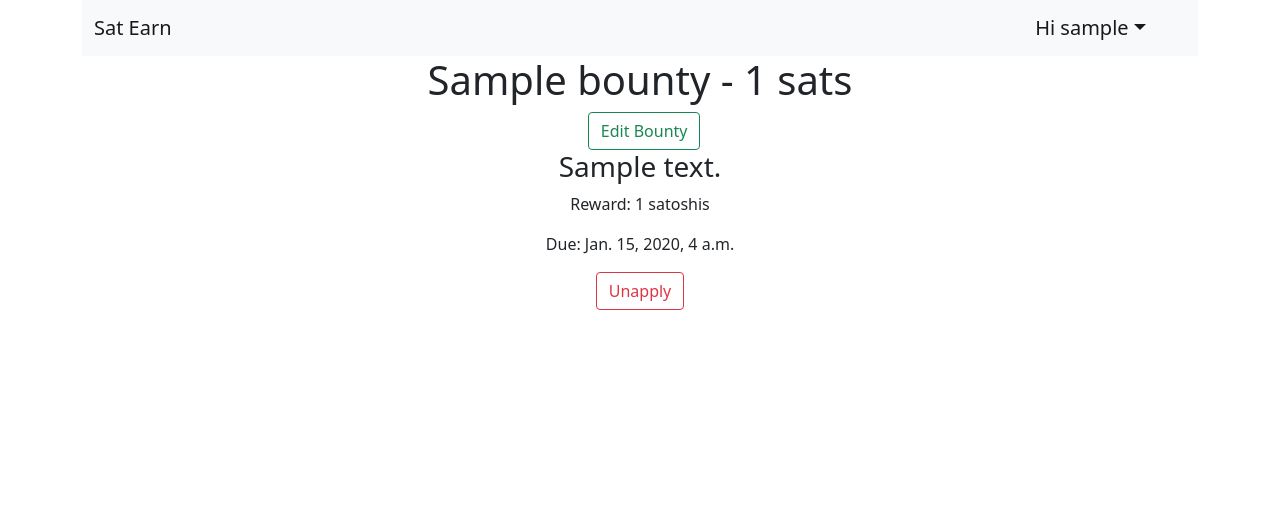
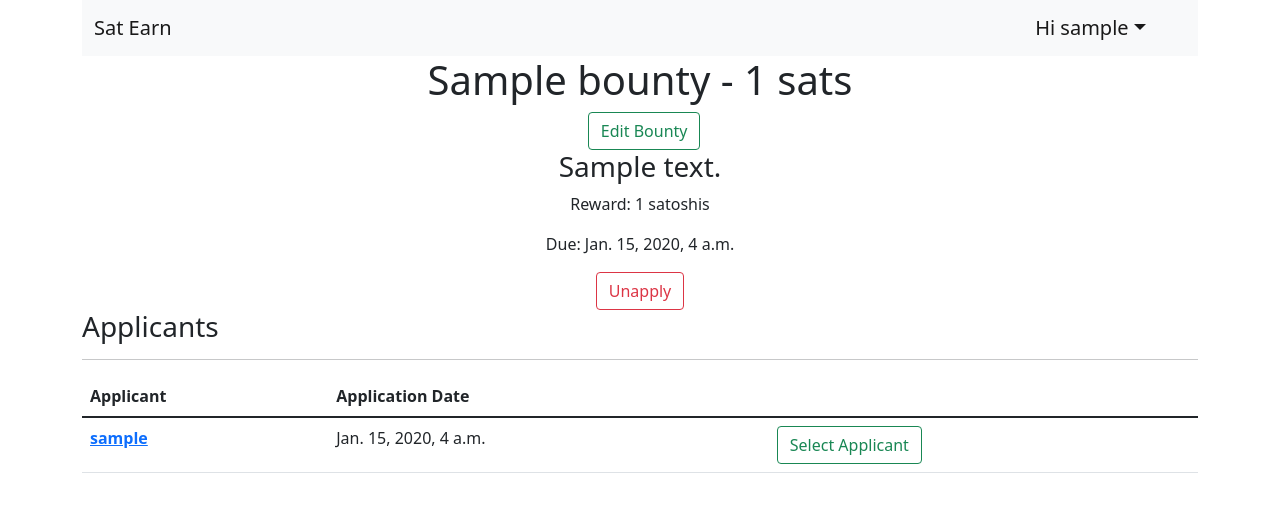
Before and after one commit to netteydavid/satearn, a Django app: page /app/1/ in a window 1280 px wide. Shown: the top 512 px of the page. Run offline with Django 4.2, Linux system fonts and the light colour scheme; a user stored in the database is signed in; tables that the repository leaves empty hold one stand-in row (values such as "Sample post").

Commit message:
Added applicants list to bounties

```diff
--- a/satearn/app/templates/app/bounty.html
+++ b/satearn/app/templates/app/bounty.html
@@ -3,7 +3,6 @@
 {% block main %}
 
 <!--TODO: Add bounty image-->
-<!--TODO: Add edit button if you're the creator and the status is new-->
 <!--TODO: Pretty this up-->
 
 <div class="text-center" id="bounty">
@@ -38,6 +37,7 @@
 
 {% if user.is_authenticated and is_me and bounty.status == bounty.NEW %}
 <div class="text-center" id="bounty_edit" style="display: none;">
+    <h1>Edit Bounty</h1>
     <form method="POST" action="{% url 'app:bounty' bounty.id %}">
         {% csrf_token %}
         {{ bounty_form.as_p }}
@@ -45,21 +45,42 @@
         <input type="button" class="btn btn-outline-danger" value="Cancel" onclick="canceledit()">
     </form>
 </div>
+<div id="applications">
+    <h3>Applicants</h3>
+    <hr />
+    <table class="table table-hover">
+        <thead>
+            <th scope="col">Applicant</th>
+            <th scope="col">Application Date</th>
+            <th scope="col"></th>
+        </thead>
+        <tbody>
+            {% for application in applications %}
+            <tr>
+                <th><a href="{% url 'accounts:profile' application.applicant.id %}">{{ application.applicant.username }}</a></th>
+                <td>{{ application.created_on }}</td>
+                <td><button type="button" class="btn btn-outline-success">Select Applicant</button></td>
+            </tr>
+            {% endfor %}
+        </tbody>
+    </table>
+</div>
 
 <script>
     function editbounty(){
         document.getElementById("bounty").style.display = "none";
+        document.getElementById("applications").style.display = "none";
         document.getElementById("bounty_edit").style.display = "block";
     }
 
     function canceledit(){
         document.getElementById("bounty").style.display = "block";
+        document.getElementById("applications").style.display = "block";
         document.getElementById("bounty_edit").style.display = "none";
     }
 </script>
 {% endif %}
 
-<!--TODO: Show applicants if you're the creator and the status is new-->
 <!--TODO: Be able to choose an applicant and automatically change status-->
 <!--TODO: Show "Are you sure?" modal when you select an applicant-->
 
--- a/satearn/app/views.py
+++ b/satearn/app/views.py
@@ -24,12 +24,25 @@ def bounty(request, bounty_id):
     bounty_form = BountyForm(instance=bounty)
 
     application_id = -1
+    applications = []
+
+    if request.user.is_authenticated and bounty.status == Bounty.NEW:
+        applications = Application.objects.filter(bounty=bounty)
+
     if request.user.is_authenticated:
-        applications = Application.objects.filter(applicant=request.user, bounty=bounty)
-        if applications.count() > 0:
-            application_id = applications[0].id
+        my_application = Application.objects.filter(applicant=request.user, bounty=bounty)
+        if my_application.count() > 0:
+            application_id = my_application[0].id
 
-    return render(request, 'app/bounty.html', {'bounty': bounty, 'bounty_form': bounty_form, 'application_id': application_id, 'is_me': request.user == bounty.author})
+    context = {
+        'bounty': bounty,
+        'bounty_form': bounty_form,
+        'applications': applications,
+        'application_id': application_id,
+        'is_me': request.user == bounty.author
+    }
+
+    return render(request, 'app/bounty.html', context)
 
 def invoice(request, bounty_id):
     response = "You're looking at the invoice of bounty %s"
```
